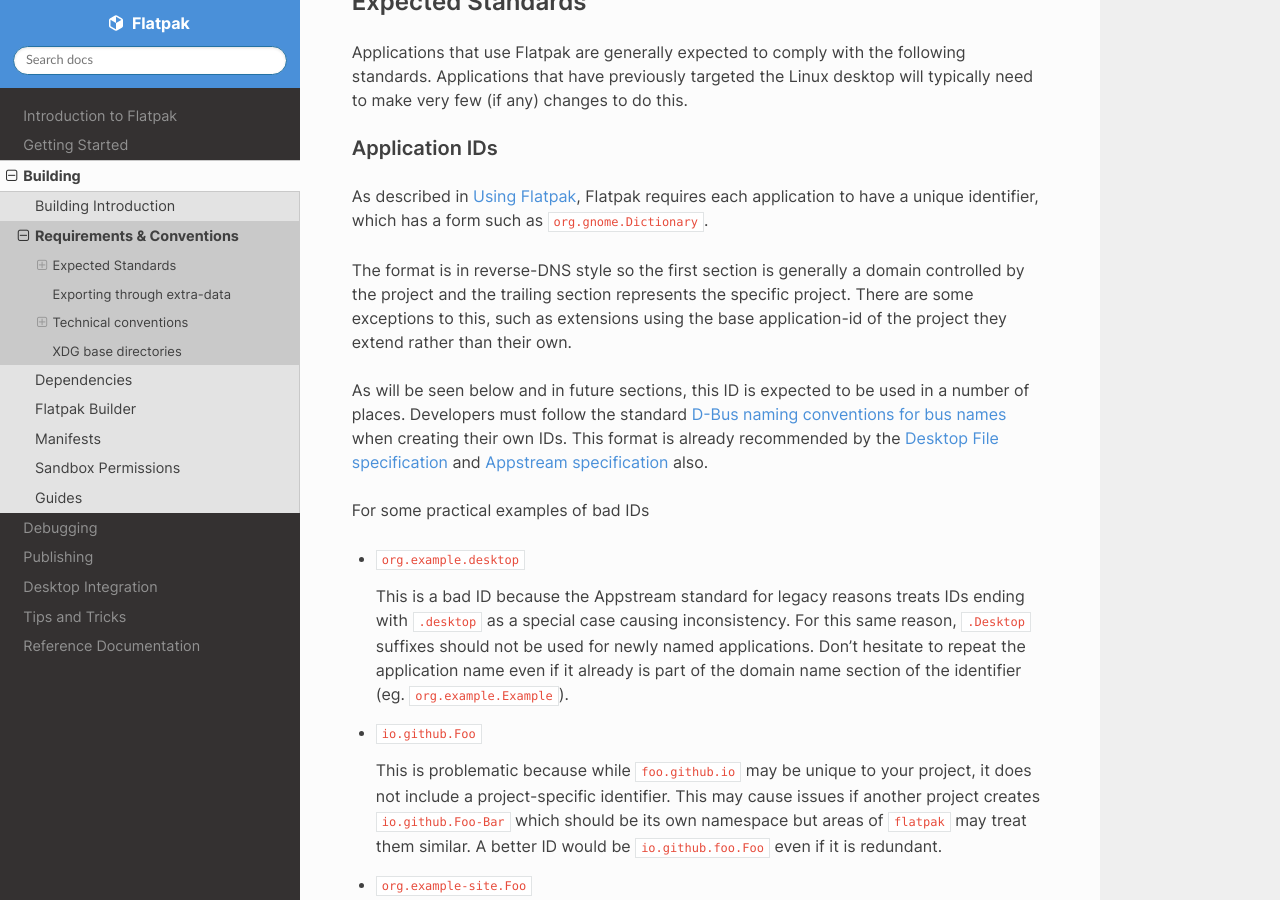
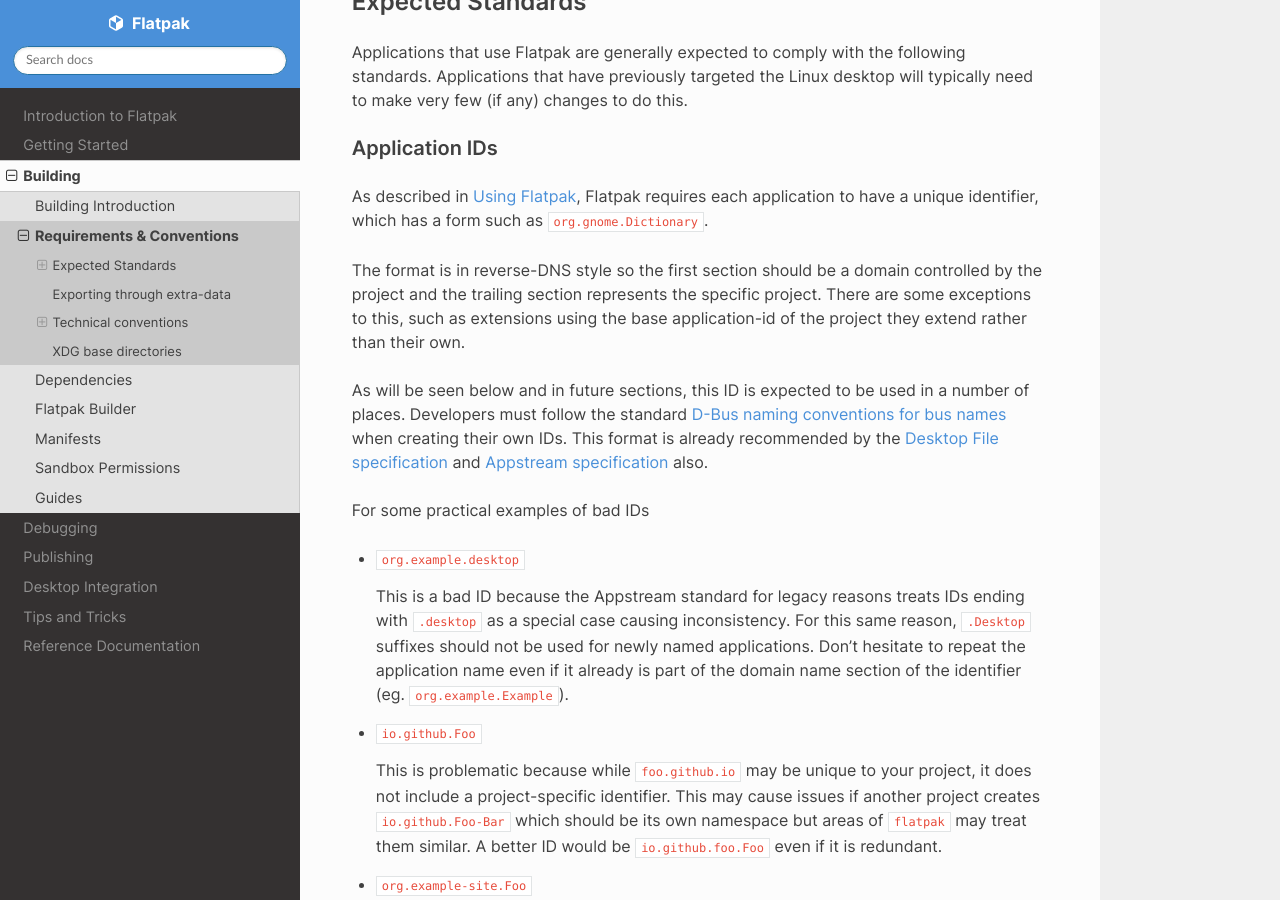
Before and after one commit to flatpak/flatpak-docs, a Sphinx documentation site: the page built from docs/conventions.rst, in a window 1280 px wide and 900 px high, scrolled down 339 px. Built offline with Sphinx 7.4.7 and the Read the Docs theme 2.0.0, drawn with Linux system fonts in a browser that asks for light colours.

Commit message:
Reduce confusion over what is a valid app-id
Cf. <https://github.com/flathub/flathub/pull/3724#discussion_r1055434444>.

```diff
--- a/docs/conventions.rst
+++ b/docs/conventions.rst
@@ -23,7 +23,7 @@ Application IDs
 As described in :doc:`using-flatpak`, Flatpak requires each application to have a
 unique identifier, which has a form such as ``org.gnome.Dictionary``.
 
-The format is in reverse-DNS style so the first section is generally a domain
+The format is in reverse-DNS style so the first section should be a domain
 controlled by the project and the trailing section represents the specific project.
 There are some exceptions to this, such as extensions using the base application-id of the project
 they extend rather than their own.
```
